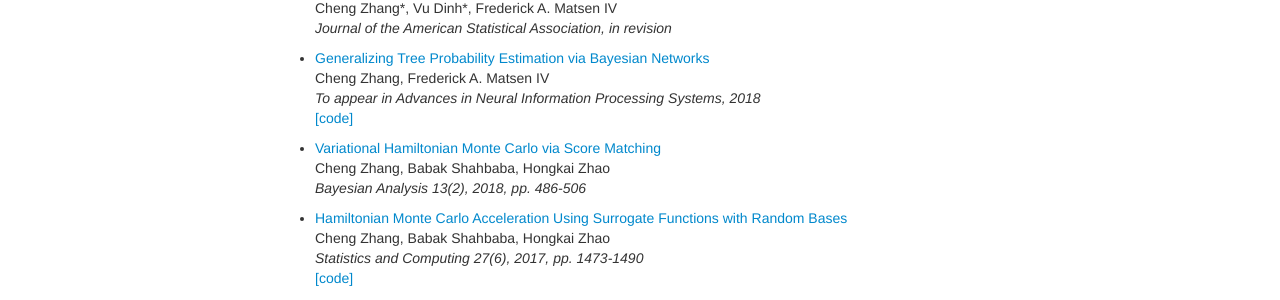
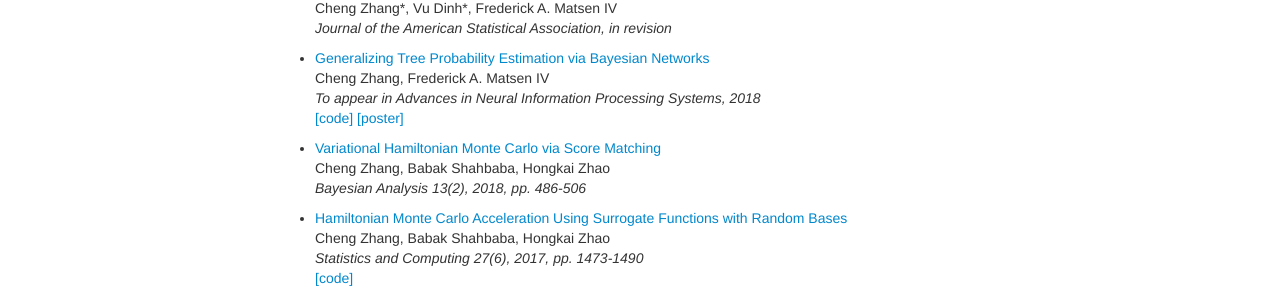
Before and after one commit to zcrabbit/zcrabbit.github.io, a Jekyll site: the page built from pages/publications.md, in a window 1280 px wide. Shown: the part 173-473 px from the top of the page. Built offline with Jekyll 4.4.1, drawn with Linux system fonts in a browser that asks for light colours.

Commit message:
Upload sbn poster

```diff
--- a/pages/publications.md
+++ b/pages/publications.md
@@ -10,7 +10,7 @@ _Journal of the American Statistical Association, in revision_
 - [Generalizing Tree Probability Estimation via Bayesian Networks](https://arxiv.org/abs/1805.07834)
 Cheng Zhang, Frederick A. Matsen IV
 _To appear in Advances in Neural Information Processing Systems, 2018_
-[[code]](https://github.com/zcrabbit/sbn)
+[[code]](https://github.com/zcrabbit/sbn) [[poster]]({{site.baseurl}}/static/posters/sbn_nips_poster.pdf)
 
 - [Variational Hamiltonian Monte Carlo via Score Matching](https://projecteuclid.org/download/pdfview_1/euclid.ba/1500948232)
 Cheng Zhang, Babak Shahbaba, Hongkai Zhao
```
Also changed, not shown: 1 other file.
